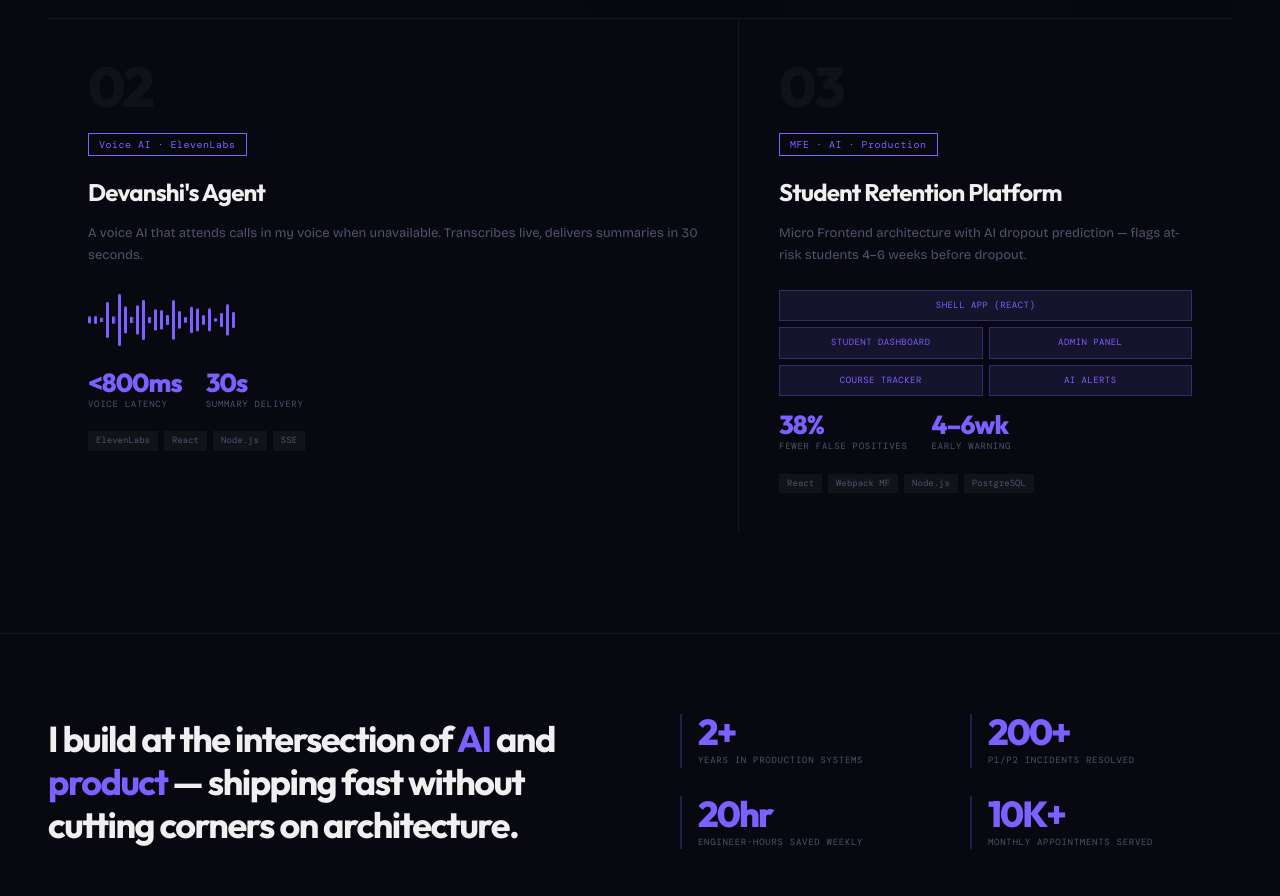
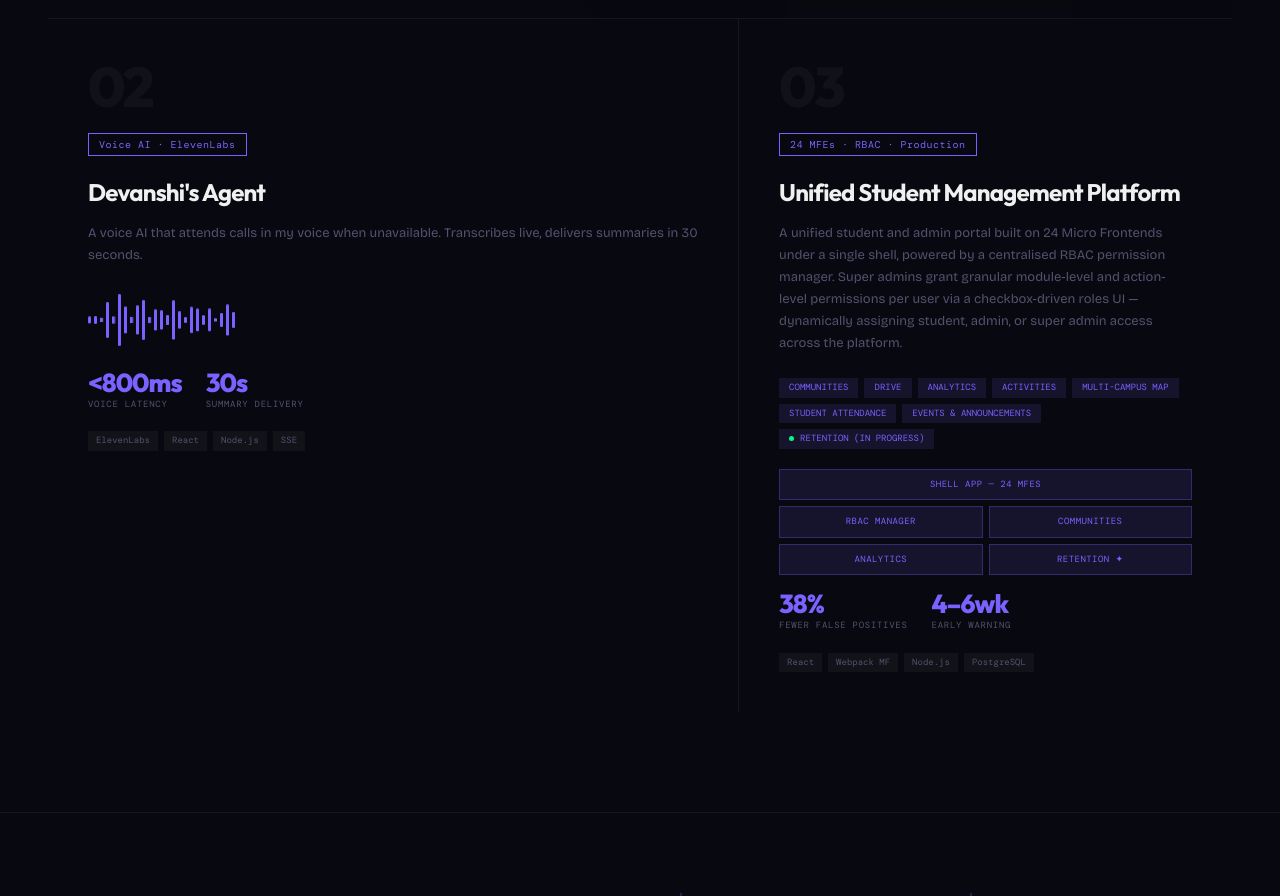
Before and after one commit to darcy2002/devanshi-portfolio, a Next.js app: page / in a window 1280 px wide. Shown: the part 1520-2416 px from the top of the page. Built offline with nearby package versions, Linux system fonts and the light colour scheme.

Commit message:
feat: update EXC project with accurate platform description
Co-Authored-By: Claude Sonnet 4.6 <noreply@anthropic.com>

```diff
--- a/components/Projects.tsx
+++ b/components/Projects.tsx
@@ -262,11 +262,11 @@ function MfeDiagram() {
         margin: '16px 0',
       }}
     >
-      <MfeBox span2>Shell App (React)</MfeBox>
-      <MfeBox>Student Dashboard</MfeBox>
-      <MfeBox>Admin Panel</MfeBox>
-      <MfeBox>Course Tracker</MfeBox>
-      <MfeBox>AI Alerts</MfeBox>
+      <MfeBox span2>Shell App — 24 MFEs</MfeBox>
+      <MfeBox>RBAC Manager</MfeBox>
+      <MfeBox>Communities</MfeBox>
+      <MfeBox>Analytics</MfeBox>
+      <MfeBox>Retention ✦</MfeBox>
     </div>
   );
 }
@@ -441,7 +441,7 @@ export default function Projects() {
           </div>
         </motion.div>
 
-        {/* ── CARD 3: Student Retention Platform ── */}
+        {/* ── CARD 3: Unified Student Management Platform ── */}
         <motion.div
           variants={card}
           className="project-card"
@@ -454,12 +454,68 @@ export default function Projects() {
           }}
         >
           <CardNumber n="03" />
-          <CardTag>MFE · AI · Production</CardTag>
-          <CardTitle>Student Retention Platform</CardTitle>
+          <CardTag>24 MFEs · RBAC · Production</CardTag>
+          <CardTitle>Unified Student Management Platform</CardTitle>
           <CardDesc>
-            Micro Frontend architecture with AI dropout prediction — flags at-risk
-            students 4–6 weeks before dropout.
+            A unified student and admin portal built on 24 Micro Frontends under a
+            single shell, powered by a centralised RBAC permission manager. Super
+            admins grant granular module-level and action-level permissions per user
+            via a checkbox-driven roles UI — dynamically assigning student, admin, or
+            super admin access across the platform.
           </CardDesc>
+
+          {/* Modules */}
+          <div style={{ display: 'flex', gap: 6, flexWrap: 'wrap', marginBottom: 20 }}>
+            {[
+              'Communities',
+              'Drive',
+              'Analytics',
+              'Activities',
+              'Multi-campus Map',
+              'Student Attendance',
+              'Events & Announcements',
+            ].map((m) => (
+              <span
+                key={m}
+                style={{
+                  fontFamily: 'var(--font-dm-mono)',
+                  fontSize: 9,
+                  textTransform: 'uppercase',
+                  padding: '3px 10px',
+                  background: 'var(--accent-dim)',
+                  color: 'var(--accent)',
+                }}
+              >
+                {m}
+              </span>
+            ))}
+            <span
+              style={{
+                fontFamily: 'var(--font-dm-mono)',
+                fontSize: 9,
+                textTransform: 'uppercase',
+                padding: '3px 10px',
+                background: 'var(--accent-dim)',
+                color: 'var(--accent)',
+                display: 'inline-flex',
+                alignItems: 'center',
+                gap: 6,
+              }}
+            >
+              <span
+                style={{
+                  width: 5,
+                  height: 5,
+                  borderRadius: '50%',
+                  background: 'var(--green)',
+                  animation: 'dot-blink 1.5s ease-in-out infinite',
+                  flexShrink: 0,
+                }}
+              />
+              Retention (in progress)
+            </span>
+          </div>
+
           <MfeDiagram />
           <div style={{ display: 'flex', gap: 24, marginBottom: 20 }}>
             <Metric val="38%" label="Fewer false positives" />
```
